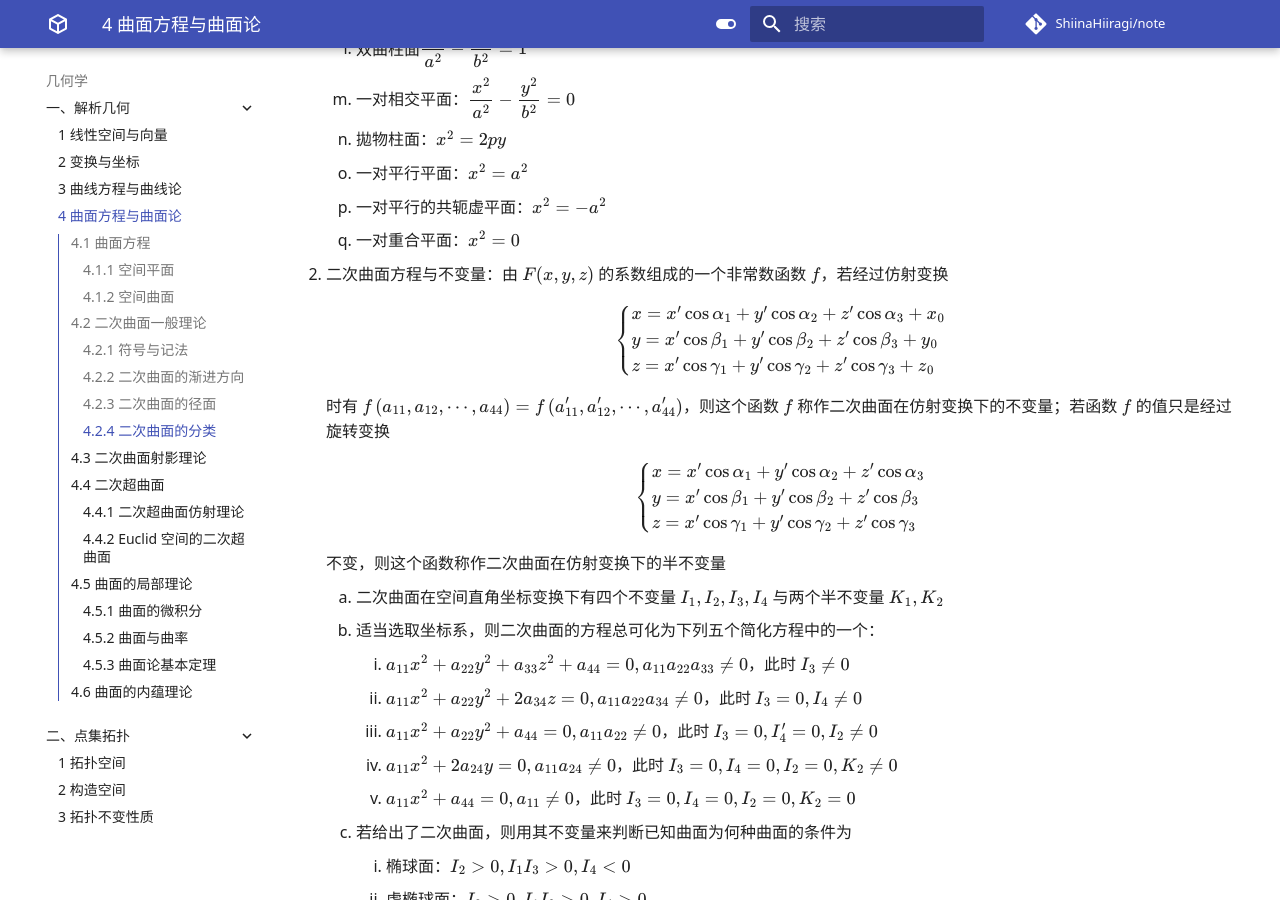
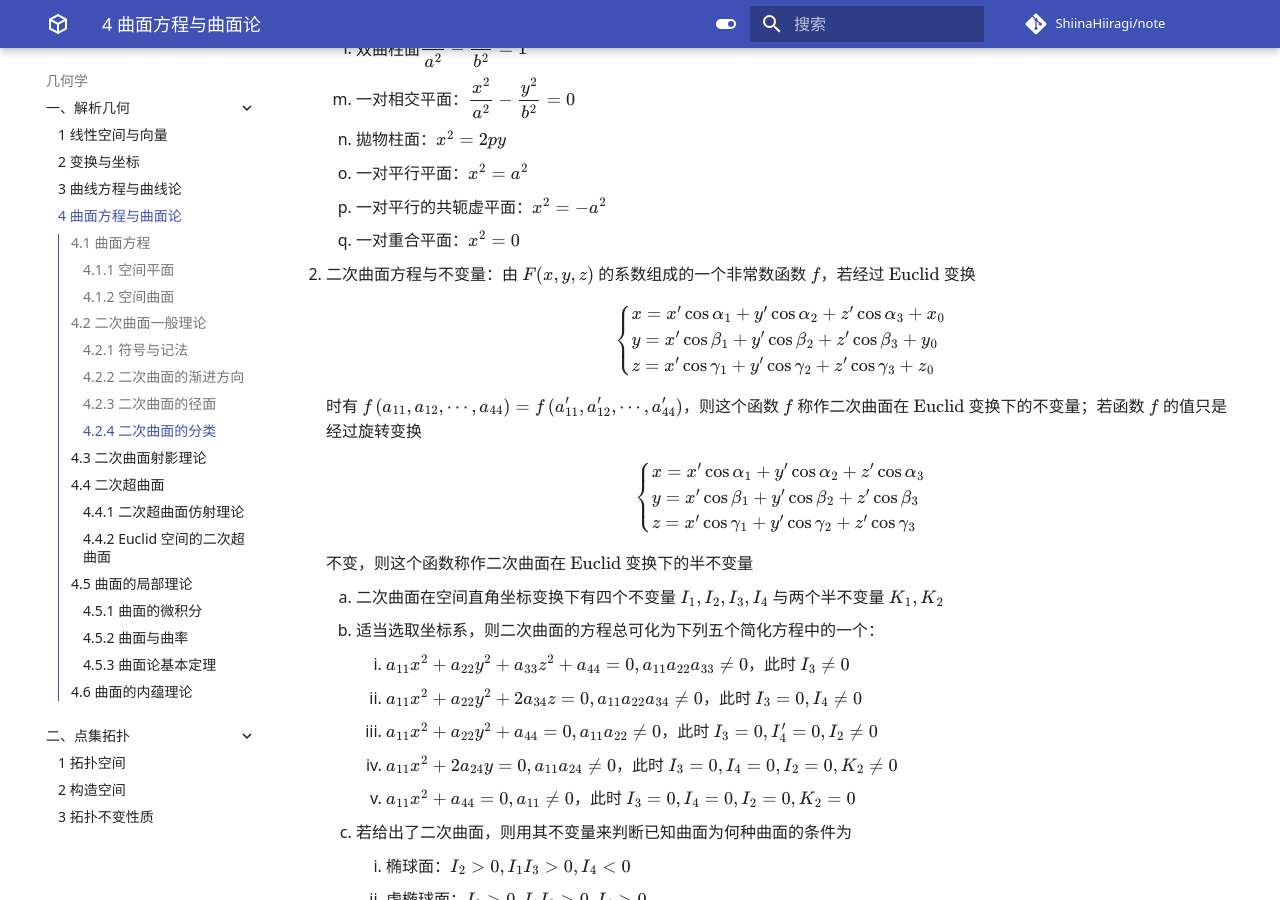
Before and after one commit to ShiinaHiiragi/note, an MkDocs documentation site: the page built from docs/top/anly/surf.md, in a window 1280 px wide and 900 px high, scrolled down 11120 px. Built offline with MkDocs 1.6.1 and Material for MkDocs 9.7.7, drawn with Linux system fonts in a browser that asks for light colours; comment, search, counter and statistics services are not loaded.

Commit message:
change some name

```diff
--- a/docs/top/anly/surf.md
+++ b/docs/top/anly/surf.md
@@ -417,7 +417,7 @@
     16. 一对平行的共轭虚平面：$x^{2}=-a^{2}$
     17. 一对重合平面：$x^{2}=0$
 
-2. 二次曲面方程与不变量：由 $F(x, y, z)$ 的系数组成的一个非常数函数 $f$，若经过仿射变换
+2. 二次曲面方程与不变量：由 $F(x, y, z)$ 的系数组成的一个非常数函数 $f$，若经过 $\text{Euclid}$ 变换
 
     $$
     \left\{\begin{array}{l}
@@ -427,7 +427,7 @@
     \end{array}\right.
     $$
 
-    时有 $f\left(a_{11}, a_{12}, \cdots, a_{44}\right)=f\left(a_{11}^{\prime}, a_{12}^{\prime}, \cdots, a_{44}^{\prime}\right)$，则这个函数 $f$ 称作二次曲面在仿射变换下的不变量；若函数 $f$ 的值只是经过旋转变换
+    时有 $f\left(a_{11}, a_{12}, \cdots, a_{44}\right)=f\left(a_{11}^{\prime}, a_{12}^{\prime}, \cdots, a_{44}^{\prime}\right)$，则这个函数 $f$ 称作二次曲面在 $\text{Euclid}$ 变换下的不变量；若函数 $f$ 的值只是经过旋转变换
 
     $$
     \left\{\begin{array}{l}
@@ -437,7 +437,7 @@
     \end{array}\right.
     $$
 
-    不变，则这个函数称作二次曲面在仿射变换下的半不变量
+    不变，则这个函数称作二次曲面在 $\text{Euclid}$ 变换下的半不变量
 
     1. 二次曲面在空间直角坐标变换下有四个不变量 $I_{1}, I_{2}, I_{3}, I_{4}$ 与两个半不变量 $K_{1}, K_{2}$
     2. 适当选取坐标系，则二次曲面的方程总可化为下列五个简化方程中的一个：
```
Also changed, not shown: docs/top/anly/curv.md (+3 -3 lines), docs/top/anly/lin.md (+1 -1 lines).
